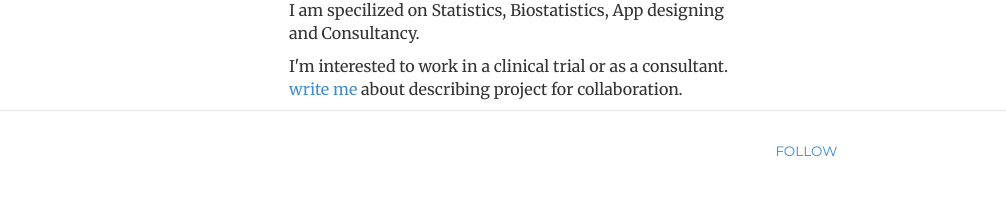
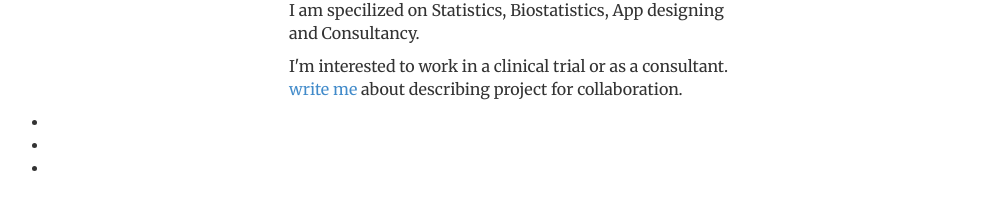
Before and after one commit to haquemdanamul/haquemdanamul, a Jekyll site: the page built from index.html, in a window 1280 px wide. Shown: the part 467-677 px from the top of the page, without its empty margins (6-1012 px from the left). Built offline with Jekyll 4.4.1, drawn with Linux system fonts in a browser that asks for light colours; nearby versions of some CDN libraries; library files that are not in the unit come from our copies.

Commit message:
Update footer.html

```diff
--- a/_includes/footer.html
+++ b/_includes/footer.html
@@ -1,10 +1,48 @@
-<div class="footer">
-<div class="row">
-	<div class="col-sm-8">
-	<p><small></small></p>
-	</div>
-	<div class="col-sm-8" role="navigation">
-	<p class="nav nav-pills pull-right"><small><a href="/follow" title="FOLLOW">FOLLOW</a></small></p>
-	</div>
-	</div>
-</div> <!-- /footer -->
+<div class="col-xs-12 col-sm-6 col-md-6 col-lg-4 header-right">
+      <ul class="icons no-print">
+<!--         {%- if site.dribbble_username -%}
+          <li>
+            <a target="_blank" href="https://dribbble.com/{{ site.dribbble_username| cgi_escape | escape }}" class="button button--sacnite button--round-l">
+              <i class="fa fa-dribbble" title="Dribble link"></i>
+            </a>
+          </li>
+        {%- endif -%} -->
+        {%- if site.facebook_username -%}
+          <li>
+            <a target="_blank" href="https://www.facebook.com/{{ site.facebook_username| cgi_escape | escape }}" class="button button--sacnite button--round-l">
+              <i class="fa fa-facebook" title="Facebook link"></i>
+            </a>
+          </li>
+        {%- endif -%}
+<!--         {%- if site.flickr_username -%}
+          <li>
+            <a target="_blank" href="https://www.flickr.com/photos/{{ site.flickr_username| cgi_escape | escape }}" class="button button--sacnite button--round-l">
+              <i class="fa fa-flickr" title="Flickr link"></i>
+            </a>
+          </li>
+        {%- endif -%}
+ -->        {%- if site.github_username -%}
+          <li>
+            <a target="_blank" href="https://github.com/{{ site.github_username| cgi_escape | escape }}" class="button button--sacnite button--round-l">
+              <i class="fa fa-github" title="Github link"></i>
+            </a>
+          </li>
+        {%- endif -%}
+        {%- if site.instagram_username -%}
+          <li>
+            <a target="_blank" href="https://www.instagram.com/{{ site.instagram_username| cgi_escape | escape }}" class="button button--sacnite button--round-l">
+              <i class="fa fa-instagram" title="Instagram link"></i>
+            </a>
+          </li>
+        {%- endif -%}
+        {%- if site.linkedin_username -%}
+          <li>
+            <a target="_blank" href="https://www.linkedin.com/in/{{ site.linkedin_username| cgi_escape | escape }}" class="button button--sacnite button--round-l">
+              <i class="fa fa-linkedin" title="Linkedin link"></i>
+            </a>
+          </li>
+        {%- endif -%}
+
+	      </div>
+  </div>
+</div>
```
